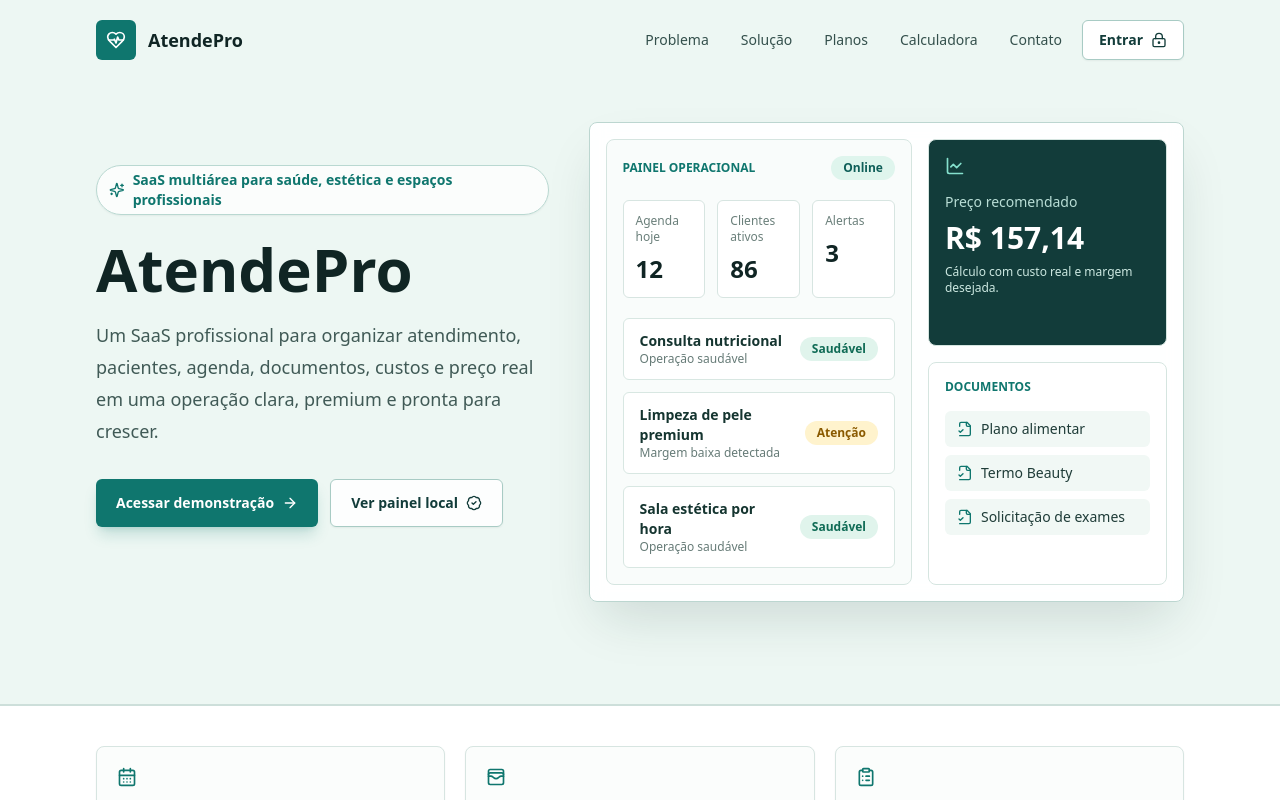
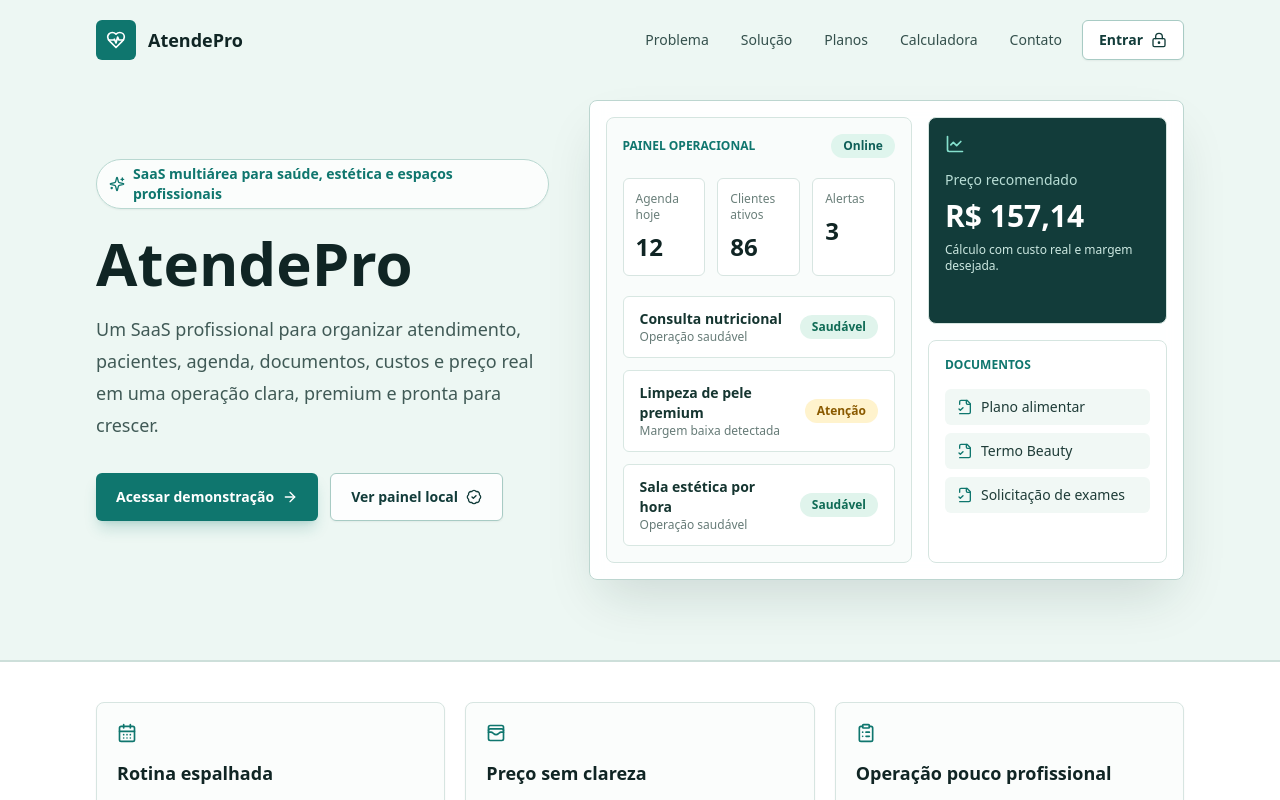
Before and after one commit to hjrnet/AtendeProV2, a Next.js app in the folder web/: page / in a window 1280 px wide. Shown: the top 800 px of the page. Built offline with nearby package versions, Linux system fonts and the light colour scheme.

Commit message:
fix(landing): ajustar espacamento vertical do hero publico (TASK-1011)

```diff
--- a/web/features/marketing/components/landing-page-publica.tsx
+++ b/web/features/marketing/components/landing-page-publica.tsx
@@ -155,7 +155,7 @@ export function LandingPagePublica() {
 function HeroSection() {
   return (
     <section className="relative isolate overflow-hidden border-b border-[#cddfda] bg-[#edf7f3]">
-      <div className="mx-auto flex min-h-[88svh] max-w-6xl flex-col px-4 pb-10 pt-5 sm:px-6 lg:px-8">
+      <div className="mx-auto flex max-w-6xl flex-col px-4 pb-8 pt-5 sm:px-6 sm:pb-10 lg:min-h-[min(680px,74svh)] lg:px-8">
         <header className="flex items-center justify-between gap-4">
           <Link href="/" className="flex items-center gap-3 rounded-md focus-visible:outline-none focus-visible:ring-2 focus-visible:ring-[#0f766e]">
             <span className="flex h-10 w-10 items-center justify-center rounded-md bg-[#0f766e] text-white">
@@ -191,11 +191,13 @@ function HeroSection() {
             </Link>
           </nav>
         </header>
-        <div className="grid flex-1 items-center gap-8 py-8 sm:py-10 xl:grid-cols-[0.76fr_1fr] xl:gap-10">
-          <div className="max-w-2xl xl:pb-8">
-            <p className="inline-flex items-center gap-2 rounded-full border border-[#b9d8d1] bg-white/80 px-3 py-1 text-sm font-semibold text-[#0f766e] shadow-sm">
-              <Sparkles className="h-4 w-4" aria-hidden="true" />
-              SaaS multiárea para saúde, estética e espaços profissionais
+        <div className="grid flex-1 items-center gap-8 py-7 sm:py-9 lg:py-10 xl:grid-cols-[0.76fr_1fr] xl:gap-10">
+          <div className="min-w-0 max-w-2xl">
+            <p className="inline-flex max-w-full items-start gap-2 rounded-full border border-[#b9d8d1] bg-white/80 px-3 py-1 text-xs font-semibold leading-5 text-[#0f766e] shadow-sm sm:items-center sm:text-sm">
+              <Sparkles className="mt-0.5 h-4 w-4 shrink-0 sm:mt-0" aria-hidden="true" />
+              <span className="min-w-0 whitespace-normal">
+                SaaS multiárea para saúde, estética e espaços profissionais
+              </span>
             </p>
             <h1 className="mt-6 text-5xl font-semibold leading-[1.02] text-[#102524] sm:text-6xl">
               AtendePro
```
Also changed, not shown: 4 other files (tests, documents, lock files or other folders).
